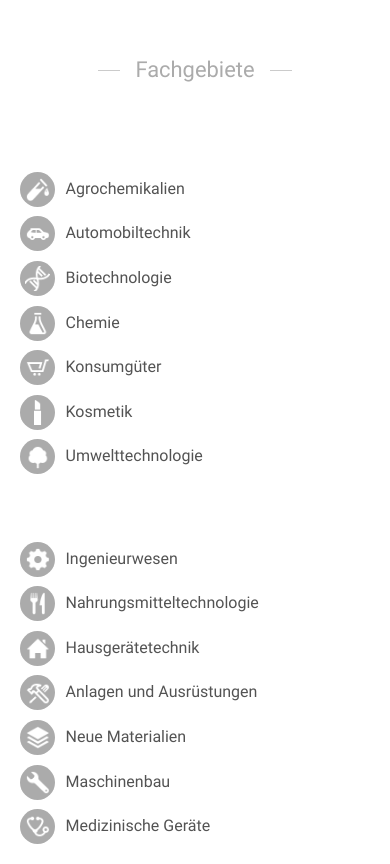
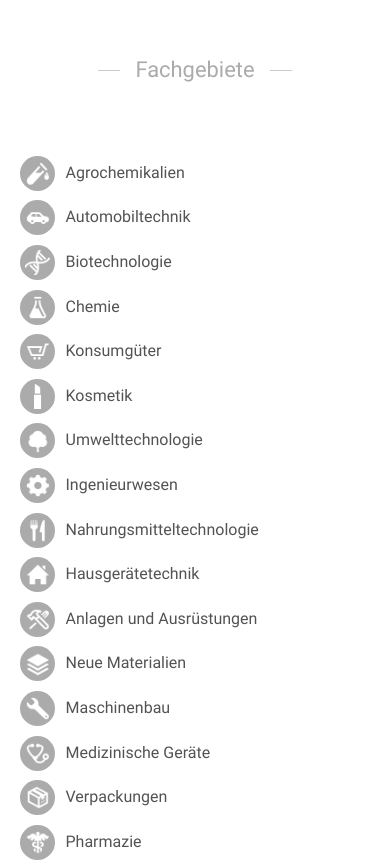
Before and after one commit to alicejo/zh, a plain HTML site: page index.html in a window 390 px wide. Shown: the part 1440-2304 px from the top of the page. Drawn offline with nearby package versions, Linux system fonts and the light colour scheme.

Commit message:
removed ul spacing for mobile

```diff
--- a/css/global.css
+++ b/css/global.css
@@ -572,6 +572,13 @@ section.about article {
 	background-image: url(../assets/img/area-icons/telekommunikation.png);
 }
 
+@media screen and (max-width: 650px) {
+	.area ul {
+		margin-bottom: -1.6em;
+		margin-top: 0;
+	}
+}
+
 section.team {
 	text-align: center;
 }
```
